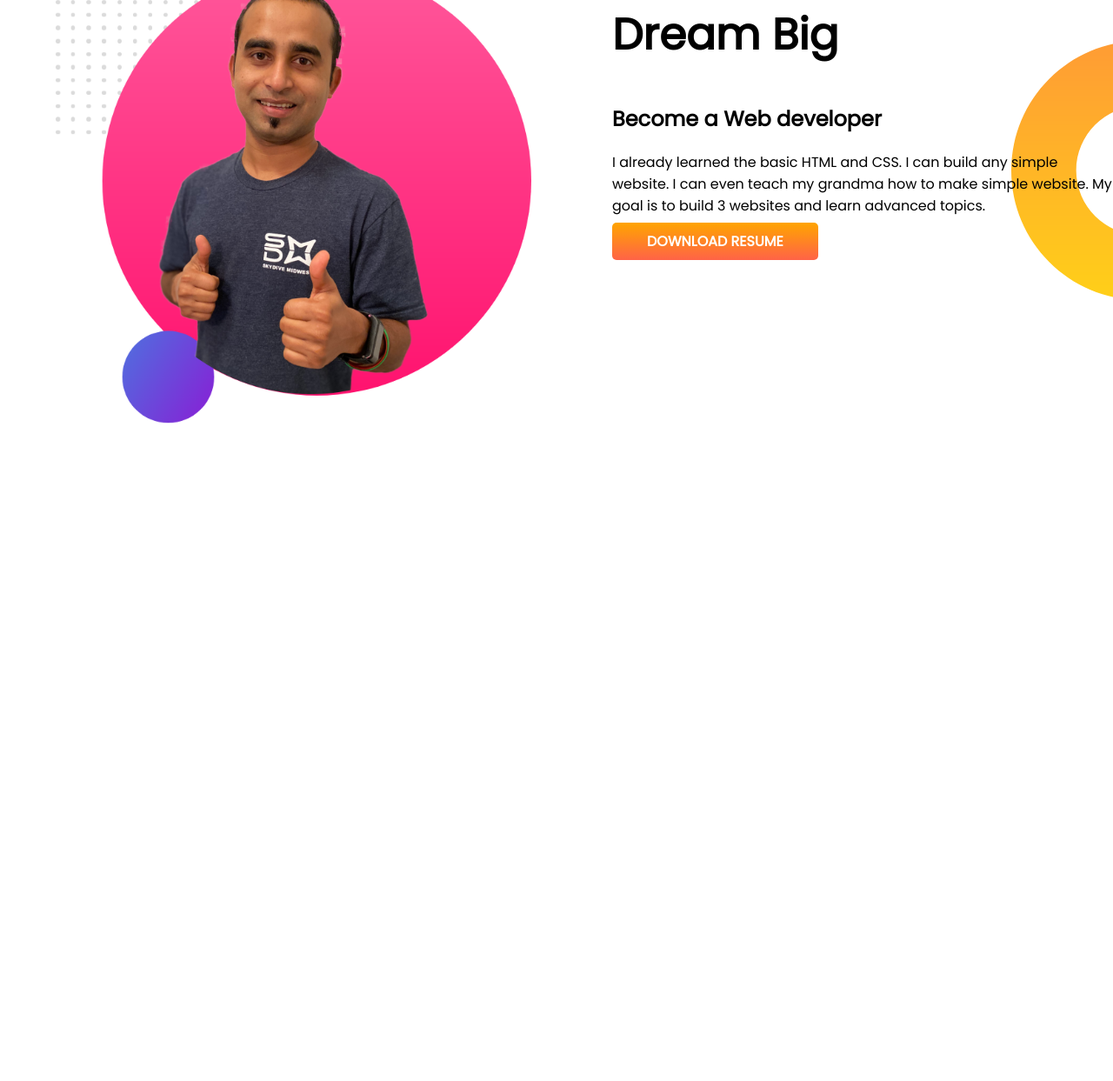
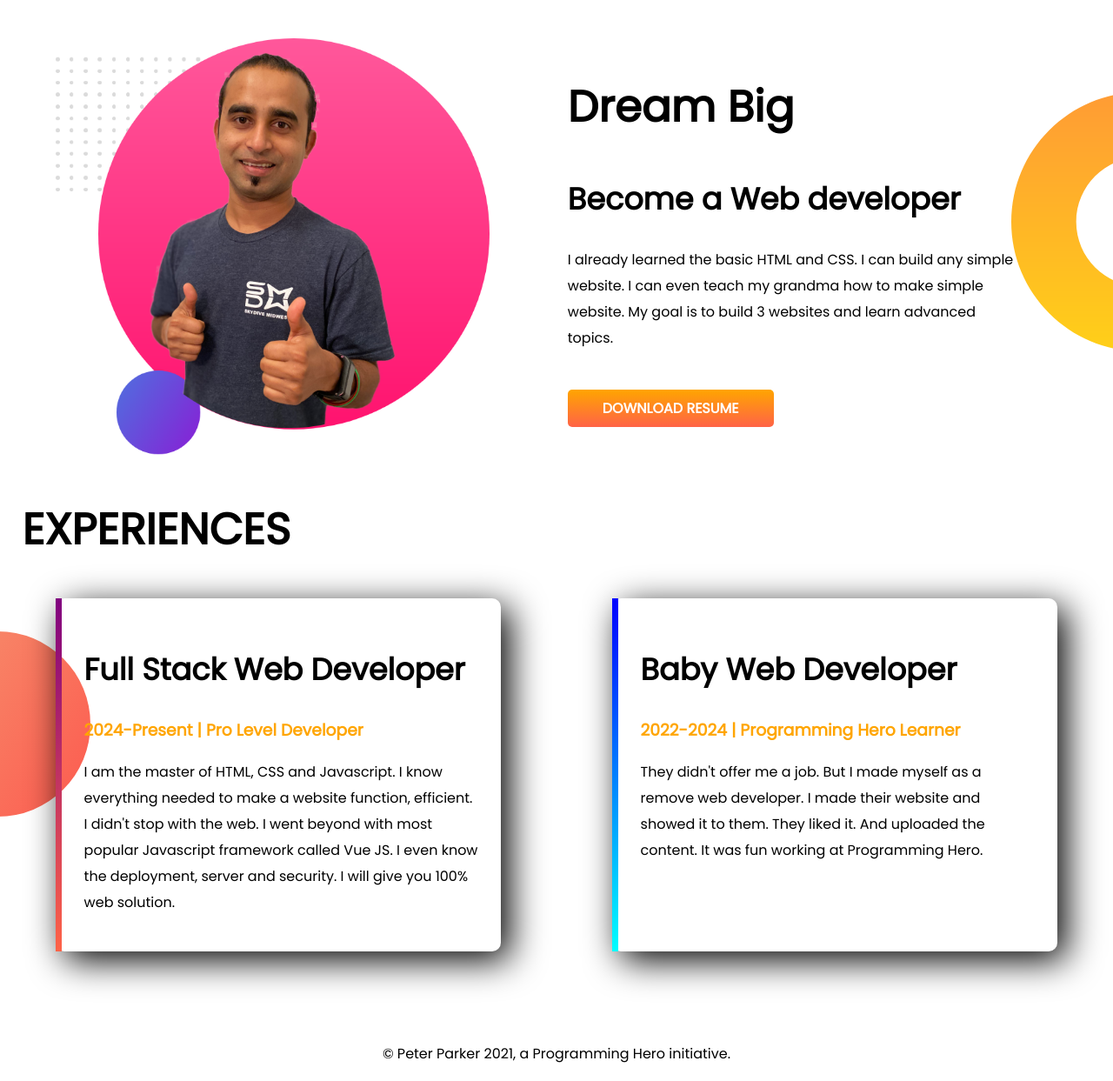
Before and after one commit to Pantha-Saleheen/developer-portfolio, a plain HTML site: page index.html in a window 1280 px wide. Shown: the part 737-1980 px from the top of the page at 87% size. Before the commit the page ends 1251 px from the top, so only its background shows below. Drawn offline with Linux system fonts and the light colour scheme.

Commit message:
This is the finishing commit

```diff
--- a/index.html
+++ b/index.html
@@ -13,7 +13,7 @@
 </head>
 
 <body>
-    <section class="top-banner">
+    <section class="top-banner flexible-container">
         <div class="half-width">
             <h1>Welcome To</h1>
             <h1><span class="orange-color">Jhankar Mahbub</span> World!</h1>
@@ -31,11 +31,11 @@
             <img src="images/jhankar.png" alt="header-image">
         </div>
     </section>
-    <section class="dream-big">
+    <section class="dream-big flexible-container">
         <div class="half-width">
-            <img src="images/jhankar2.png" alt="image">
+            <img src="images/jhankar2.png" alt="dream-big-image">
         </div>
-        <div class="half-width">
+        <div class="half-width" style="padding-right: 8%;">
             <h1>Dream Big</h1>
             <h2>Become a Web developer</h2>
             <p>
@@ -45,6 +45,33 @@
             <a class="link-button" href="" target="_blank">DOWNLOAD RESUME</a>
         </div>
     </section>
+    <section class="experience-area">
+        <h1>EXPERIENCES</h1>
+        <div class="flexible-container">
+            <div id="full-stack-experience" class="experience-item">
+                <h2>Full Stack Web Developer</h2>
+                <h3 class="orange-color">2024-Present | Pro Level Developer</h3>
+                <p>
+                    I am the master of HTML, CSS and Javascript. I know everything needed to make a website function,
+                    efficient. I didn't stop with the web. I went beyond with most popular Javascript framework called
+                    Vue
+                    JS. I even know the deployment, server and security. I will give you 100% web solution.
+                </p>
+            </div>
+            <div id="web-developer-experience" class="experience-item">
+                <h2>Baby Web Developer</h2>
+                <h3 class="orange-color">2022-2024 | Programming Hero Learner</h3>
+                <p>
+                    They didn't offer me a job. But I made myself as a remove web developer. I made their website and
+                    showed
+                    it to them. They liked it. And uploaded the content. It was fun working at Programming Hero.
+                </p>
+            </div>
+        </div>
+    </section>
+    <footer>
+        <p>© Peter Parker 2021, a Programming Hero initiative.</p>
+    </footer>
 </body>
 
 </html>
--- a/style.css
+++ b/style.css
@@ -5,10 +5,16 @@ body{
 h1{
     font-size: 50px;
 }
+h2{
+    font-size: 35px;
+}
+p{
+    line-height: 30px;
+}
 .orange-color{
     color: orange;
 }
-section{
+.flexible-container{
     display: flex;
     margin-bottom: 20px;
 }
@@ -30,10 +36,42 @@ section{
     width: 95%;
 }
 .link-button{
+    line-height: 100px;
+    padding:10px 40px;
+    border-radius: 5px;
     text-decoration: none;
     background-image: linear-gradient(orange, tomato);
     color: white;
     font-weight: 700;
-    padding:10px 40px;
-    border-radius: 5px;
 }
+.experience-area{
+    background-image: url("images/exp-bg.png");
+    background-repeat: no-repeat;
+    background-position: left;
+}
+.experience-area h1{
+    margin-left: 2%;
+}
+.experience-item{
+    box-sizing: border-box;
+    box-shadow: 10px 10px 40px black;
+    width: 40%;
+    margin-left: 5%;
+    margin-right: 5%;
+    padding: 2%;
+    border-radius: 10px;
+}
+#full-stack-experience{
+    border-left: 7px solid;
+    border-image: linear-gradient(purple,tomato);
+    border-image-slice: 1;
+}
+#web-developer-experience{
+    border-left: 7px solid;
+    border-image: linear-gradient(blue,cyan);
+    border-image-slice: 1;
+}
+footer p{
+    margin-top: 8%;
+    text-align: center;
+}
```
